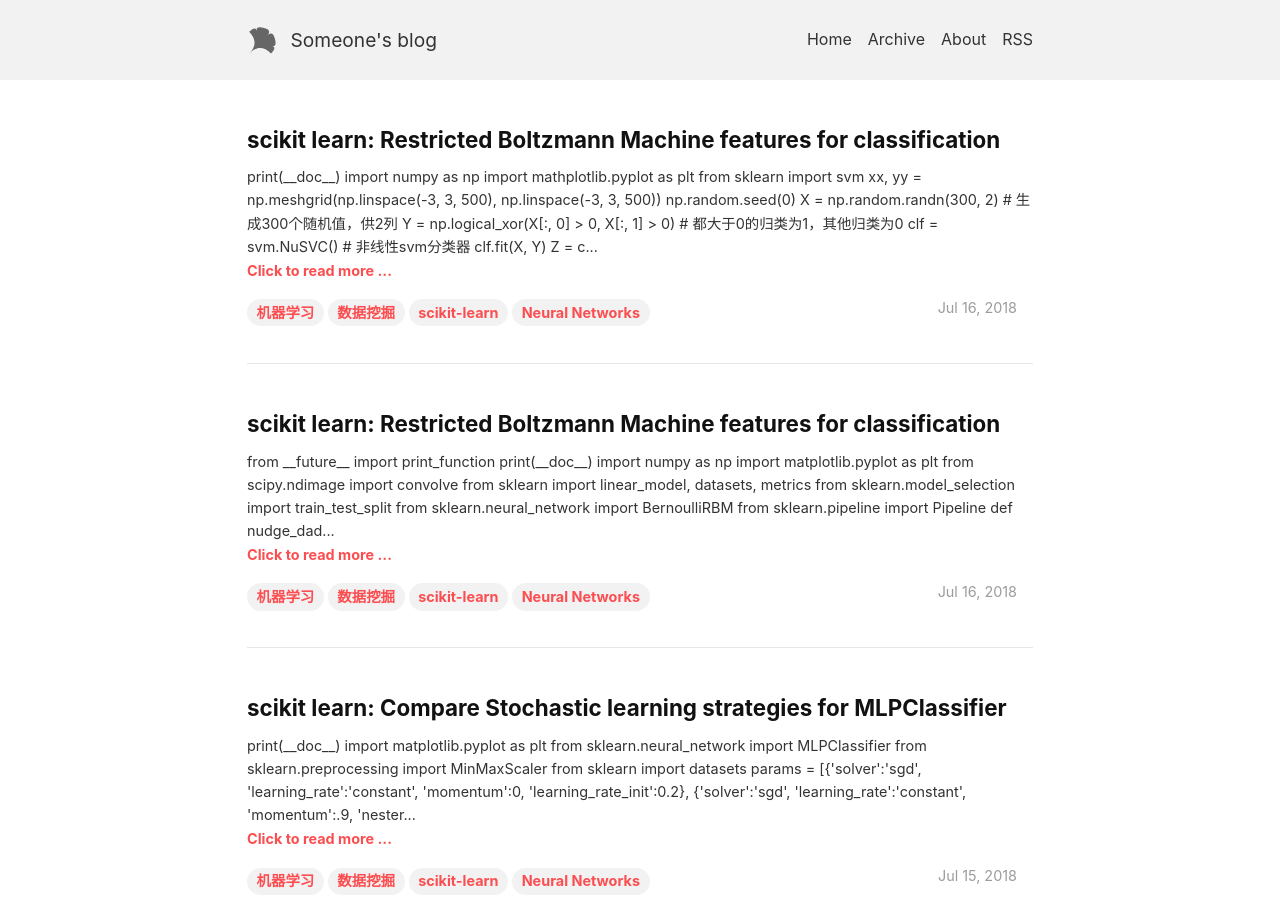
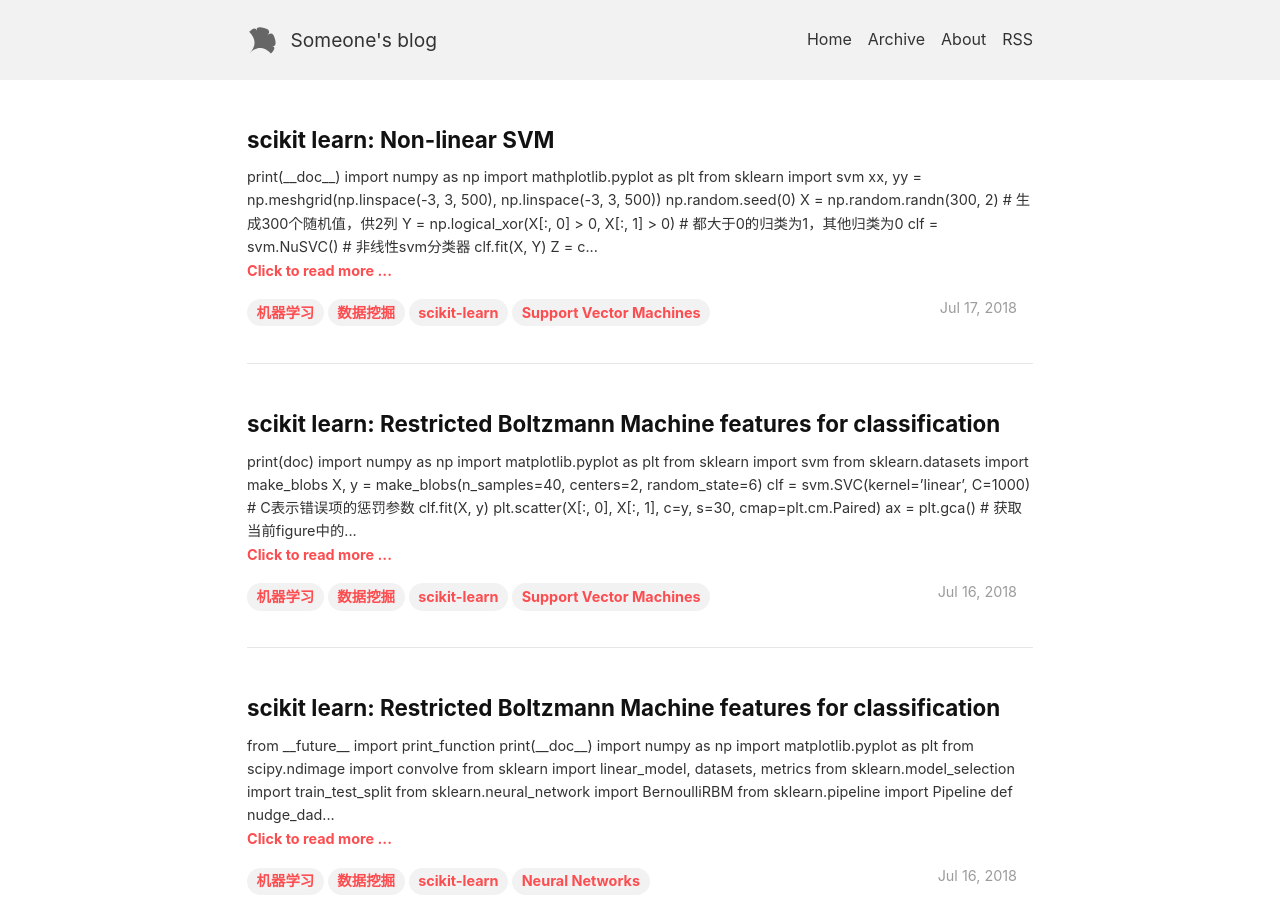
Before and after one commit to slyrx/Tech_Blog, a Jekyll site: the page built from index.html, in a window 1280 px wide and 900 px high. Built offline with Jekyll 4.4.1, drawn with Linux system fonts in a browser that asks for light colours; the list of posts is cut into pages by our own code; some of the changed text lies outside the part shown.

Commit message:
add new article

```diff
--- a/_posts/2018-7-17-scikit-learn-example.md
+++ b/_posts/2018-7-17-scikit-learn-example.md
@@ -1,8 +1,8 @@
 ---
 layout: post
-title:  "scikit learn: Restricted Boltzmann Machine features for classification"
-date:   2018-07-16 10:31:30
-tags: [机器学习, 数据挖掘, scikit-learn, Neural Networks]
+title:  "scikit learn: Non-linear SVM"
+date:   2018-07-17 06:51:30
+tags: [机器学习, 数据挖掘, scikit-learn, Support Vector Machines]
 ---
 
     print(__doc__)
--- /dev/null
+++ b/_posts/2018-7-17-scikit-learn-example1.md
@@ -0,0 +1,54 @@
+---
+layout: post
+title:  "scikit learn: Restricted Boltzmann Machine features for classification"
+date:   2018-07-16 10:31:30
+tags: [机器学习, 数据挖掘, scikit-learn, Support Vector Machines]
+---
+
+print(__doc__)
+
+import numpy as np
+import matplotlib.pyplot as plt
+from sklearn import svm
+from sklearn.datasets import make_blobs
+
+X, y = make_blobs(n_samples=40, centers=2, random_state=6)
+
+clf = svm.SVC(kernel='linear', C=1000) # C表示错误项的惩罚参数
+clf.fit(X, y)
+
+plt.scatter(X[:, 0], X[:, 1], c=y, s=30, cmap=plt.cm.Paired)
+
+ax = plt.gca() # 获取当前figure中的Axes实例，如果没有参数就创建一个，如果有参数就按照参数指定找对应的
+xlim = ax.get_xlim()
+ylim = ax.get_ylim()
+
+xx = np.linspace(xlim[0], xlim[1], 30)
+yy = np.linspace(ylim[0], ylim[1], 30)
+
+YY, XX = np.meshgrid(yy, xx)
+xy = np.vstack([XX.ravel(), YY.ravel()]).T
+Z = clf.decision_function(xy).reshape(XX.shape)
+
+ax.contour(XX, YY, Z, colors='k', levels=[-1, 0, 1], alpha=0.5, linestyles=['--', '-', '--']) # levels表示一系列等级曲线，以升序排列, 此处是3条线，最小，最大和中间。
+
+ax.scatter(clf.support_vectors_[:, 0], clf.support_vectors_[:, 1], s=100, linewidth=1, facecolors='none') # 画出落在超平面最大边距上的点，这样的点在支持向量机svm里就称做支持向量support_vectors
+
+plt.show()
+
+
+
+
+### 背景介绍
+画出超平面的最大边界界限，数据集采用由线性内核支持向量机分析使用的二分类数据集
+
+
+#### 英语生词
+blobs 斑点
+blob 一团，一小团
+
+
+#### 名词解释
+rbf Radial Based Function
+
+end
```
